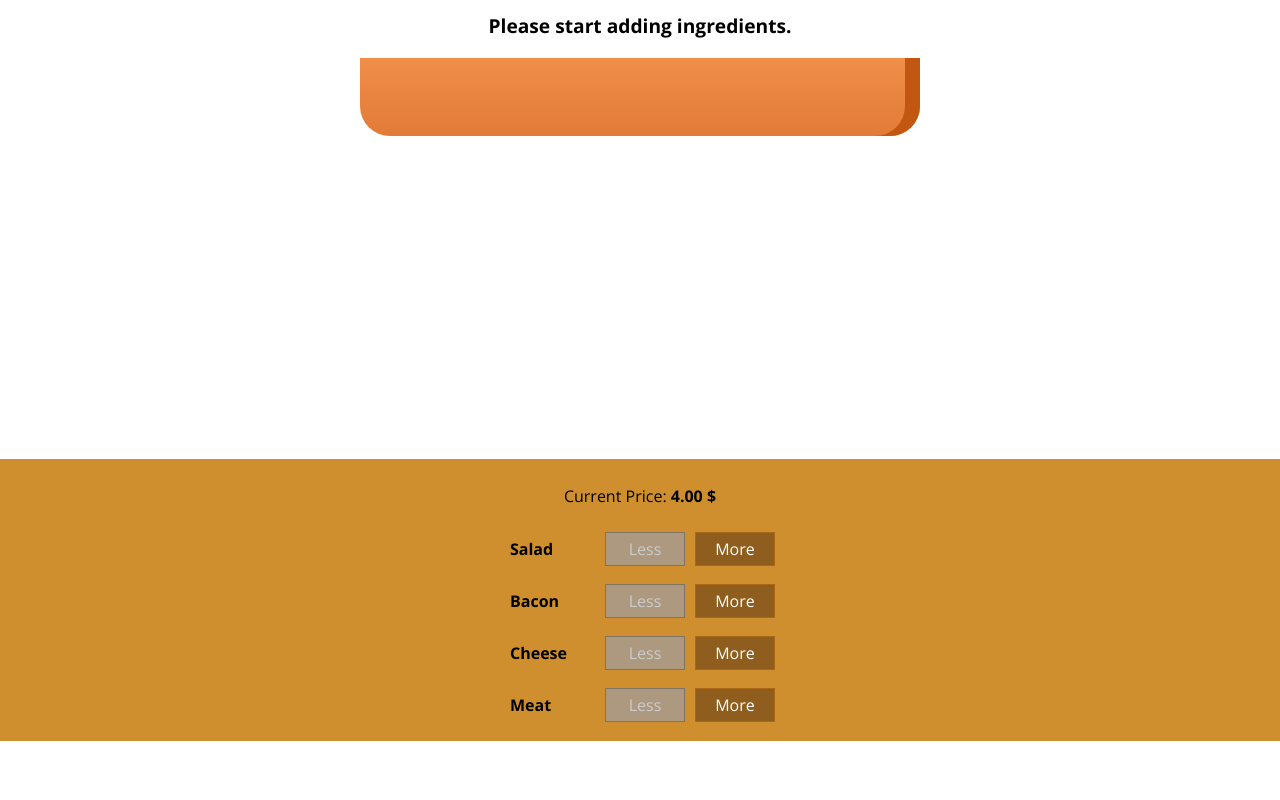
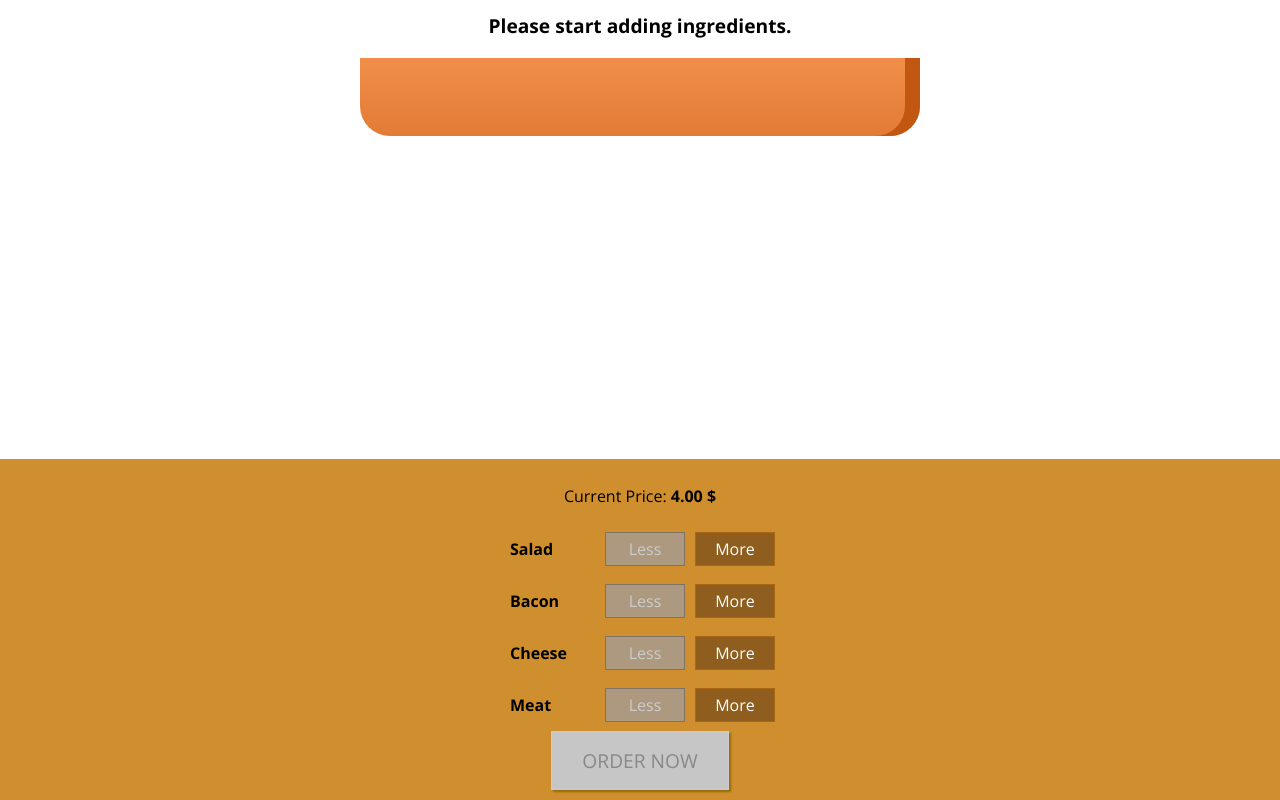
Before and after one commit to fakhriyusifli/burger-builder-app, a React (Create React App) app: page / in a window 1280 px wide. Shown: the part 179-979 px from the top of the page. Before the commit the page ends 920 px from the top, so only its background shows below. Built offline with nearby package versions, Linux system fonts and the light colour scheme.

Commit message:
order now button

```diff
--- a/src/components/Burger/BuildControls/BuildControls.js
+++ b/src/components/Burger/BuildControls/BuildControls.js
@@ -23,6 +23,9 @@
         disabled={props.disabled[ctrl.type]}
       />
     ))}
+    <button className={classes.OrderButton} disabled={!props.purchasable}>
+      ORDER NOW
+    </button>
   </div>
 );
 
--- a/src/components/Burger/BuildControls/BuildControls.module.css
+++ b/src/components/Burger/BuildControls/BuildControls.module.css
@@ -8,3 +8,45 @@
   margin: auto;
   padding: 10px 0;
 }
+
+.OrderButton {
+  background-color: #dad735;
+  outline: none;
+  cursor: pointer;
+  border: 1px solid #966909;
+  color: #966909;
+  font-family: inherit;
+  font-size: 1.2em;
+  padding: 15px 30px;
+  box-shadow: 2px 2px 2px #966909;
+}
+
+.OrderButton:hover,
+.OrderButton:active {
+  background-color: #a0db41;
+  border: 1px solid #966909;
+  color: #966909;
+}
+
+.OrderButton:disabled {
+  background-color: #c7c6c6;
+  cursor: not-allowed;
+  border: 1px solid #ccc;
+  color: #888888;
+}
+
+.OrderButton:not(:disabled) {
+  animation: enable 0.3s linear;
+}
+
+@keyframes enable {
+  0% {
+    transform: scale(1);
+  }
+  60% {
+    transform: scale(1.1);
+  }
+  100% {
+    transform: scale(1);
+  }
+}
--- a/src/containers/BurgerBuilder/BurgerBuilder.js
+++ b/src/containers/BurgerBuilder/BurgerBuilder.js
@@ -18,7 +18,19 @@
       meat: 0,
     },
     totalPrice: 4,
+    purchasable: false,
   };
+
+  updatePurchaseState(ingredients) {
+    const sum = Object.keys(ingredients)
+      .map((igKey) => {
+        return ingredients[igKey];
+      })
+      .reduce((sum, el) => {
+        return sum + el;
+      }, 0);
+    this.setState({ purchasable: sum > 0 });
+  }
 
   addIngredientHandler = (type) => {
     const oldCount = this.state.ingredients[type];
@@ -31,6 +43,7 @@
     const oldPrice = this.state.totalPrice;
     const newPrice = oldPrice + priceAddition;
     this.setState({ totalPrice: newPrice, ingredients: updatedIngredients });
+    this.updatePurchaseState(updatedIngredients);
   };
 
   removeIngredientHandler = (type) => {
@@ -47,6 +60,7 @@
     const oldPrice = this.state.totalPrice;
     const newPrice = oldPrice - priceDeduction;
     this.setState({ totalPrice: newPrice, ingredients: updatedIngredients });
+    this.updatePurchaseState(updatedIngredients);
   };
 
   render() {
@@ -64,6 +78,7 @@
           ingredientRemoved={this.removeIngredientHandler}
           disabled={disabledInfo}
           price={this.state.totalPrice}
+          purchasable={this.state.purchasable}
         />
       </Fragment>
     );
```
